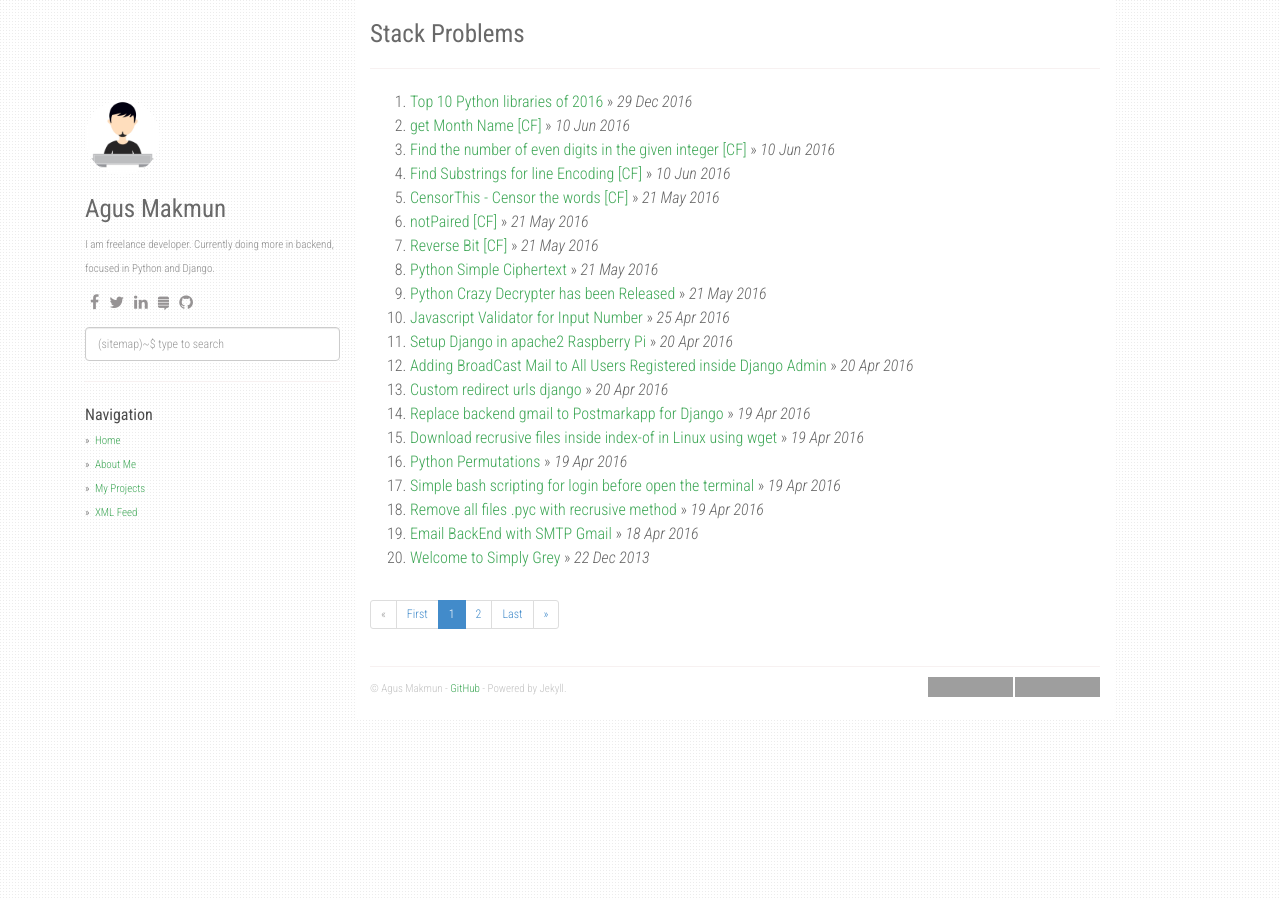
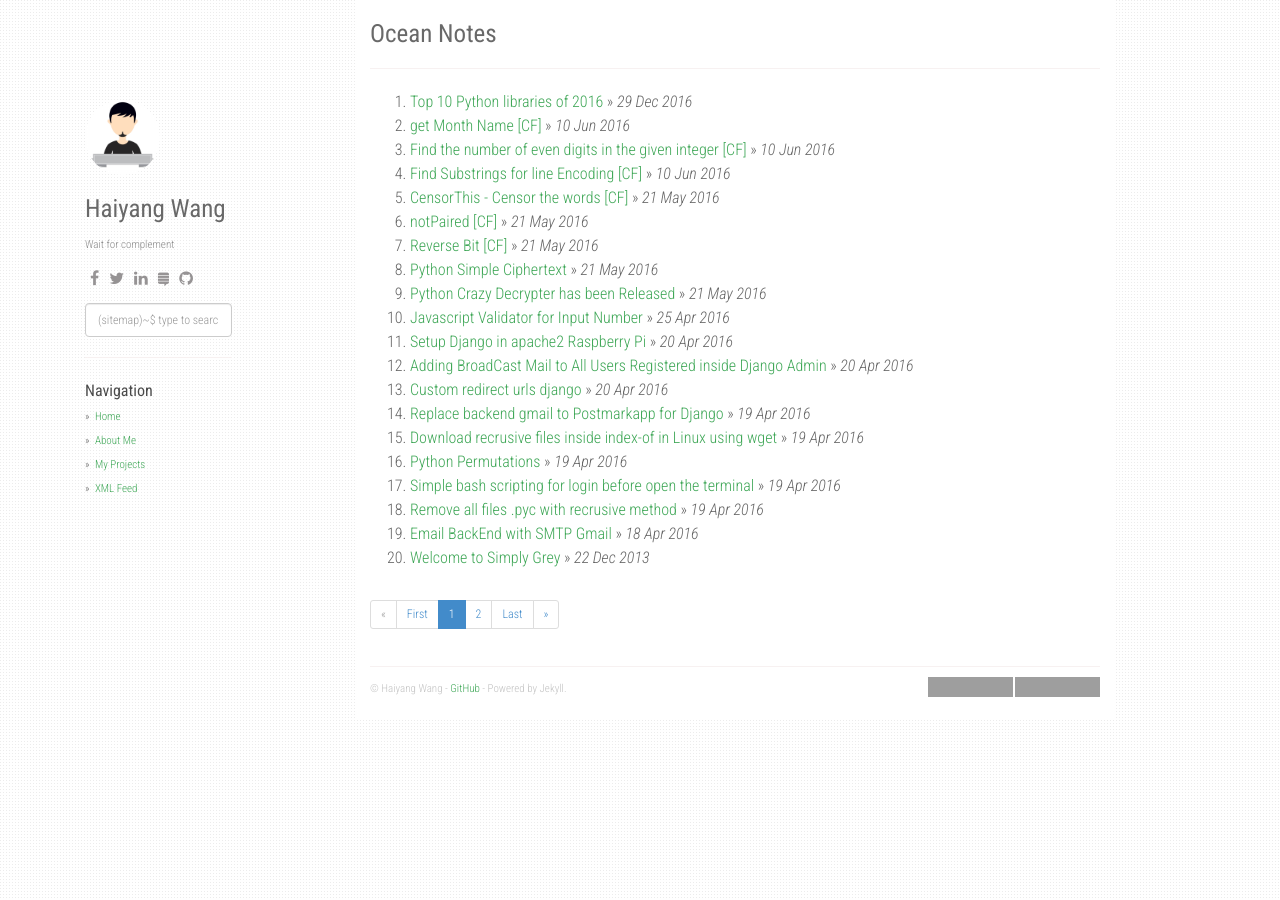
Before and after one commit to EverestOcean/oceanote, a Jekyll site: the page built from index.html, in a window 1280 px wide. Built offline with Jekyll 4.4.1, drawn with Linux system fonts in a browser that asks for light colours; nearby versions of some CDN libraries; the list of posts is cut into pages by our own code; grey boxes are pictures that could not be loaded.

Commit message:
modified the config

```diff
--- a/_config.yml
+++ b/_config.yml
@@ -1,10 +1,10 @@
-title: Stack Problems
-description: My Personal Stack Problems
-author: Agus Makmun
-github: https://github.com/agusmakmun
-about: I am freelance developer. Currently doing more in backend, focused in Python and Django.
-disqus_shortname: stackproblems
-google_analytics: UA-XXXXXXXX-Y
+title: Ocean Notes
+description: My Personal Blog
+author: Haiyang Wang
+github: https://github.com/everestocean
+about: Wait for complement
+disqus_shortname: oceanotes
+google_analytics:
 avatar_url: /static/img/avatar.jpg
 
 enableTags: true
@@ -19,17 +19,17 @@
     - icon: fa-facebook
       link: "#"
     - icon: fa-twitter
-      link: "https://twitter.com/agusmakmun6"
+      link: "#"
     - icon: fa-linkedin
-      link: "https://www.linkedin.com/in/summonagus"
+      link: "#"
     - icon: fa-stack-exchange
       link: "#"
     - icon: fa-github
-      link: "https://github.com/agusmakmun"
+      link: "https://github.com/everestocean"
 
 share:
-  twitter_username: agusmakmun6
-  fb_appid: 1749788565247320
+  twitter_username:
+  fb_appid:
 
 urls:
     - text: About Me
@@ -39,7 +39,7 @@
     - text: XML Feed
       url: /feed.xml
 
-url: "https://agusmakmun.github.io"
+url: "www.oceanote.com"
 baseurl: ""
 paginate: 20
 per_page: 20
```
